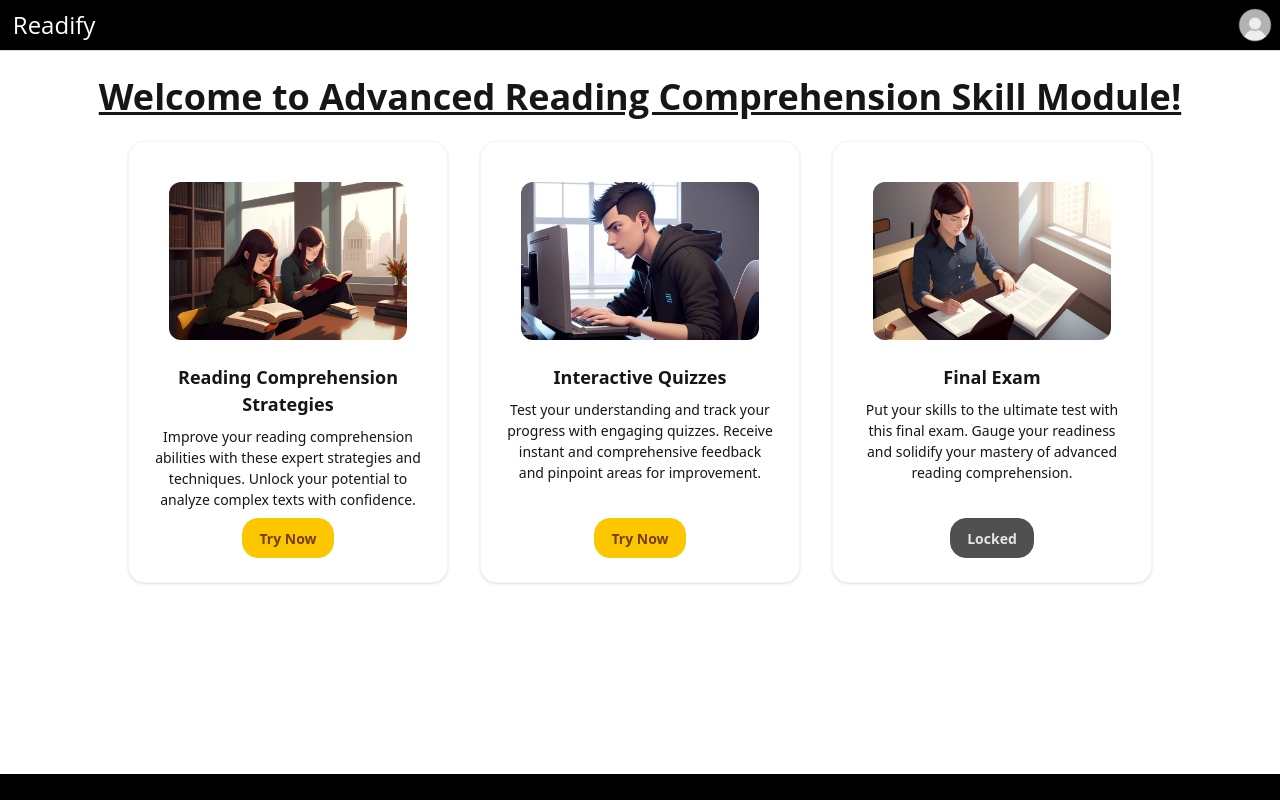
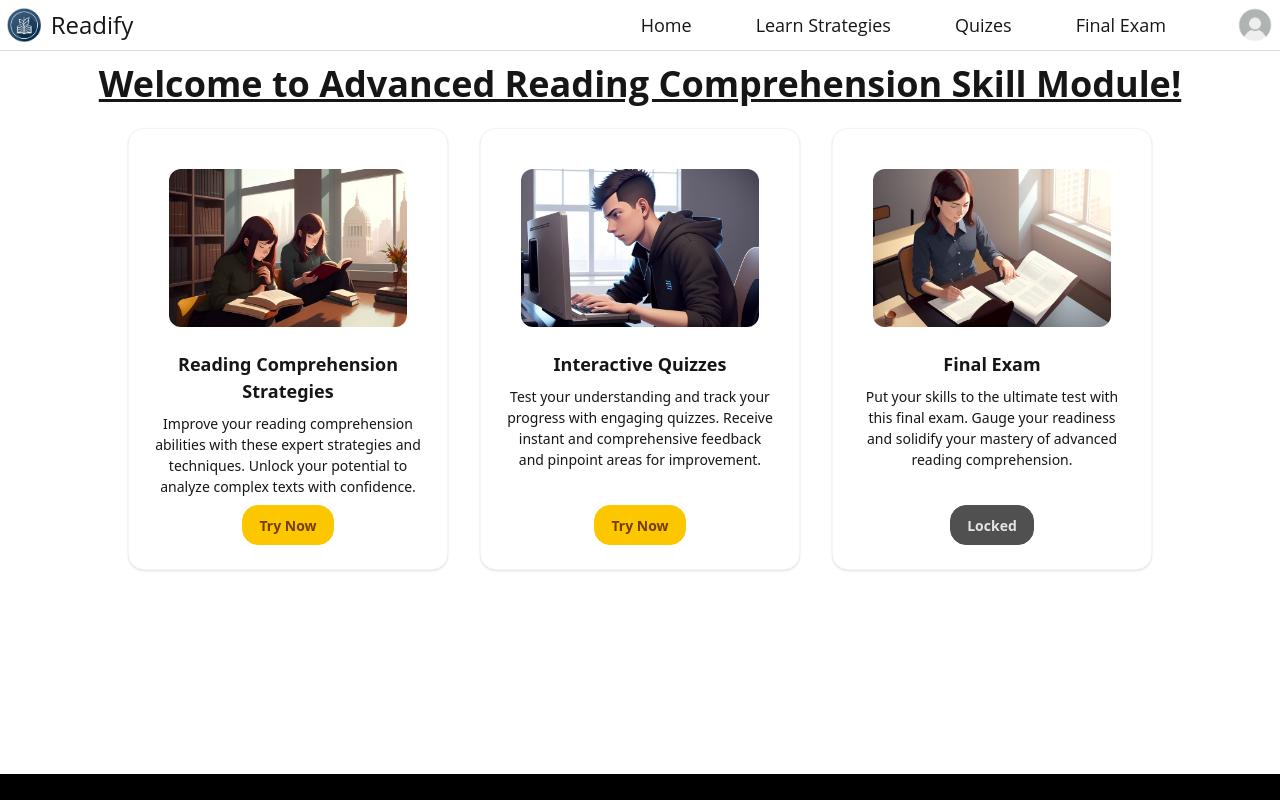
Before and after one commit to IT21118340/RP24-25J-027, a React (Vite) app in the folder Web App/: page / in a window 1280 px wide. Built offline with nearby package versions, Linux system fonts and the light colour scheme; no server answers.

Commit message:
Update AppHeader.jsx

```diff
--- a/Web App/src/components/AppHeader.jsx
+++ b/Web App/src/components/AppHeader.jsx
@@ -8,17 +8,57 @@ function AppHeader() {
 				justifyContent: "space-between",
 				alignItems: "center",
 				borderBottom: "1px solid #ddd",
-				marginBottom: "2%",
-				backgroundColor: "black",
+				marginBottom: "1%",
 			}}
 		>
-			<h1
-				className="text-white text-2xl font-[Open_Sans]"
-				color="white"
-				style={{ marginLeft: "1%" }}
+			<div
+				style={{
+					display: "flex",
+					alignItems: "center",
+					justifyContent: "center",
+				}}
 			>
-				Readify
-			</h1>
+				<img
+					src="src\assets\AppIcon.png"
+					alt="User Profile"
+					style={{
+						height: "100%",
+						maxHeight: "50px",
+						objectFit: "cover",
+						cursor: "pointer",
+					}}
+				/>
+				<p
+					className="text-2xl font-[Open_Sans]"
+					color="white"
+					style={{ marginLeft: "1%" }}
+				>
+					Readify
+				</p>
+			</div>
+
+			<div class="grow"> &nbsp; </div>
+			<div
+				style={{
+					display: "flex",
+					alignItems: "center",
+					justifyContent: "center",
+					gap: "64px",
+				}}
+			>
+				<button className="text-lg font-[Open_Sans] hover:underline">
+					Home
+				</button>
+				<button className="text-lg font-[Open_Sans]  hover:underline">
+					Learn Strategies
+				</button>
+				<button className="text-lg font-[Open_Sans]  hover:underline">
+					Quizes
+				</button>
+				<button className="text-lg font-[Open_Sans]  hover:underline">
+					Final Exam
+				</button>
+			</div>
 
 			<img
 				className="avatar"
@@ -29,6 +69,7 @@ function AppHeader() {
 					maxHeight: "50px",
 					objectFit: "cover",
 					cursor: "pointer",
+					marginLeft: "5%",
 				}}
 			/>
 		</header>
```
